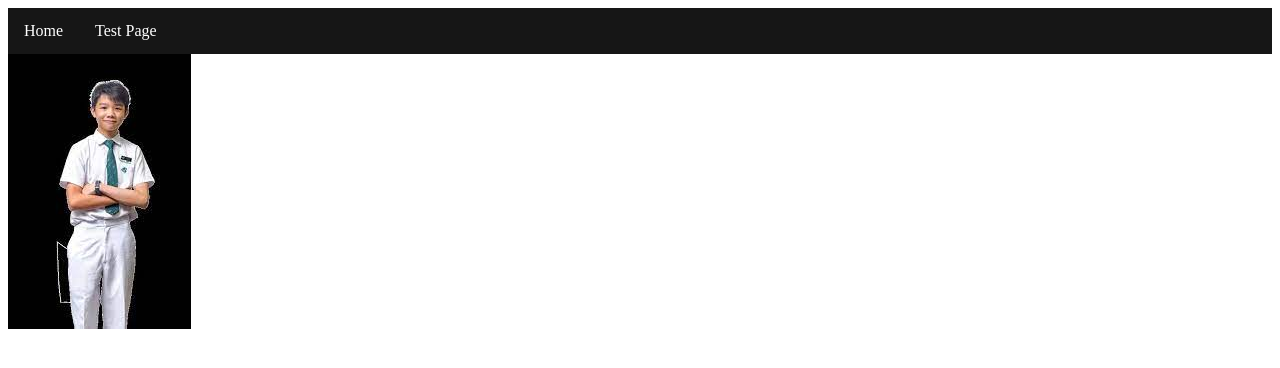
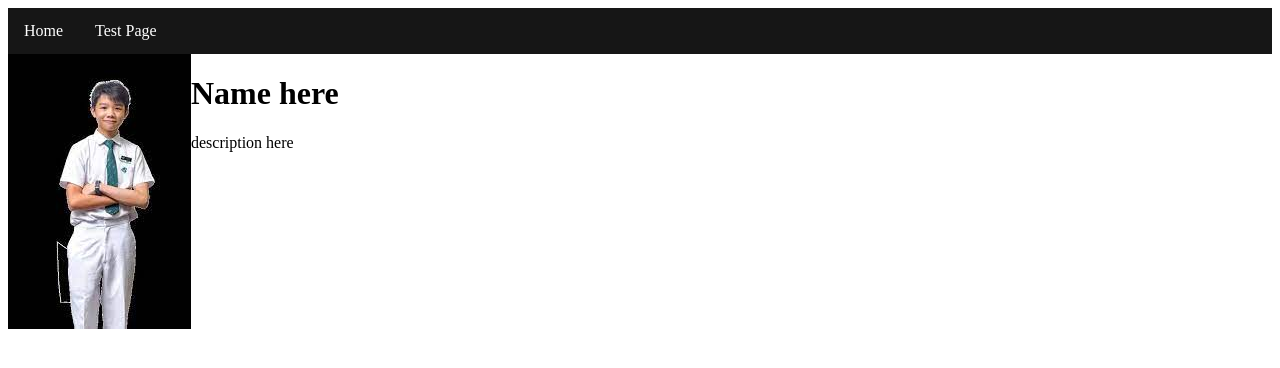
Before and after one commit to lastlittletim/lastlittletim.github.io, a plain HTML site: page test.html in a window 1280 px wide. Drawn offline with Linux system fonts and the light colour scheme; files whose address does not match are found by name.

Commit message:
more testing

```diff
--- a/test.html
+++ b/test.html
@@ -59,6 +59,10 @@ li a:hover {
 
 <div class="greydiv">
 	<img class="horizontalAlign" src="test.jfif" alt="test image"></img>
+	<div class="horizontalAlign">
+		<h1>Name here</h1>
+		<p>description here</p>
+	</div>
 </div>
 
 </body>
```
